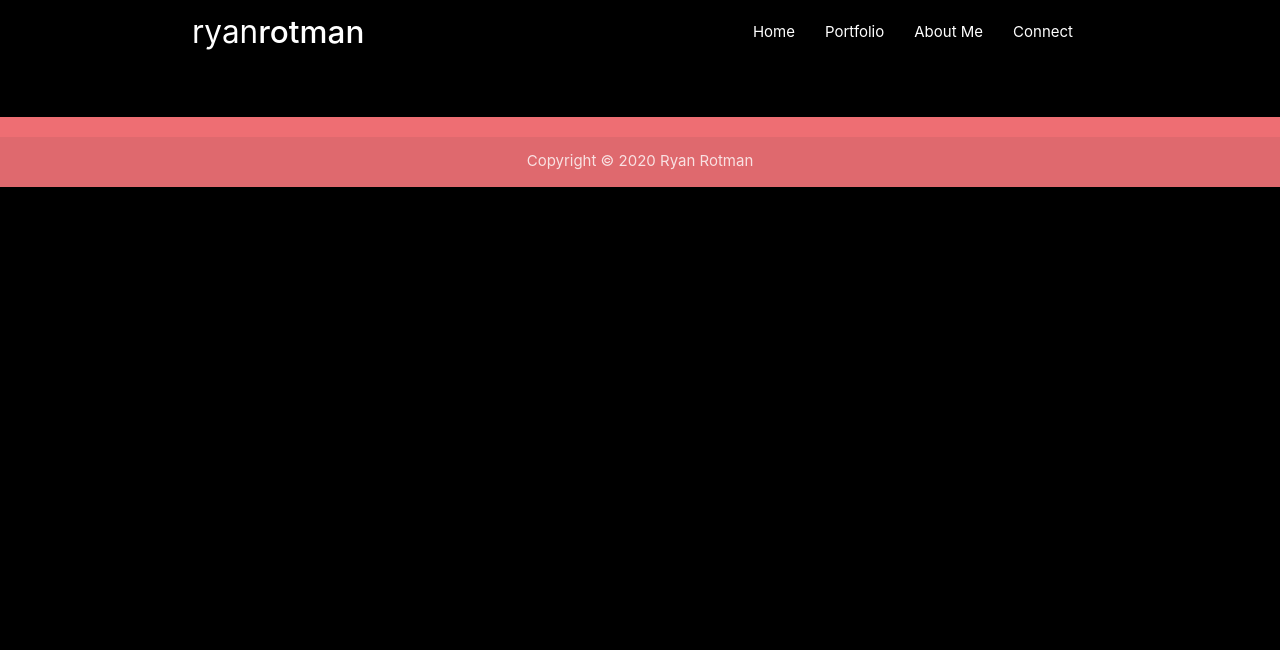
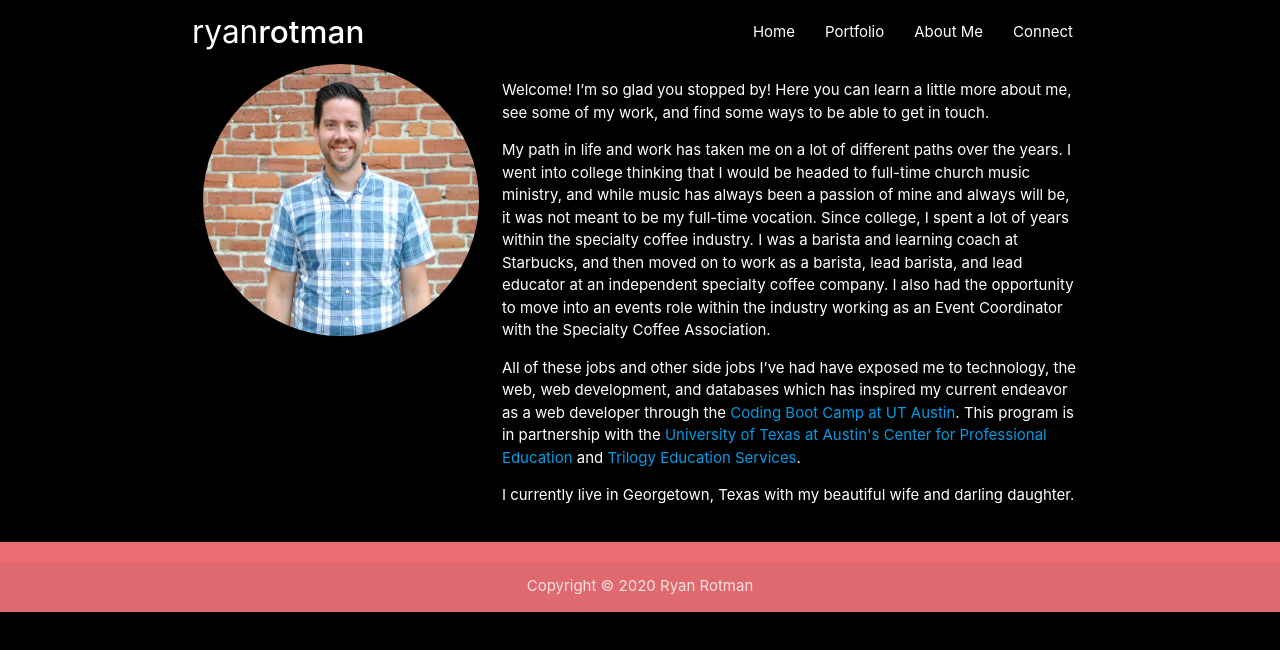
Before and after one commit to ryanrotman/ryanrotman.github.io, a React (Create React App) app: page /about in a window 1280 px wide. Shown: the top 650 px of the page. Built offline with nearby package versions, Linux system fonts and the light colour scheme.

Commit message:
added about me section

```diff
--- a/src/pages/About.js
+++ b/src/pages/About.js
@@ -1,4 +1,5 @@
 import { useEffect } from "react";
+import headshot from "../assets/images/Headshot.JPG";
 
 function About() {
 
@@ -7,9 +8,19 @@ function About() {
     }, []);
 
     return (
-        <p>
-            This is the about me page.
-        </p>
+        <div className="container">
+            <div className="row">
+                <div className="col s12 m4 center">
+                    <img className="responsive-img circle" id="headshot" src={headshot} alt="personal headshot" />
+                </div>
+                <div className="col s12 m8">
+                    <p className="white-text">Welcome! I’m so glad you stopped by! Here you can learn a little more about me, see some of my work, and find some ways to be able to get in touch.</p>
+                    <p className="white-text">My path in life and work has taken me on a lot of different paths over the years. I went into college thinking that I would be headed to full-time church music ministry, and while music has always been a passion of mine and always will be, it was not meant to be my full-time vocation. Since college, I spent a lot of years within the specialty coffee industry. I was a barista and learning coach at Starbucks, and then moved on to work as a barista, lead barista, and lead educator at an independent specialty coffee company. I also had the opportunity to move into an events role within the industry working as an Event Coordinator with the Specialty Coffee Association.</p>
+                    <p className="white-text">All of these jobs and other side jobs I’ve had have exposed me to technology, the web, web development, and databases which has inspired my current endeavor as a web developer through the <a href="https://techbootcamps.utexas.edu/coding/#1591724898890-15754900-8a15" target="_blank">Coding Boot Camp at UT Austin</a>. This program is in partnership with the <a href="https://professionaled.utexas.edu/" target="_blank">University of Texas at Austin's Center for Professional Education</a> and <a href="https://www.trilogyed.com/" target="_blank">Trilogy Education Services</a>.</p>
+                    <p className="white-text">I currently live in Georgetown, Texas with my beautiful wife and darling daughter.</p>
+                </div>
+            </div>
+        </div>
     );
 }
 
```
